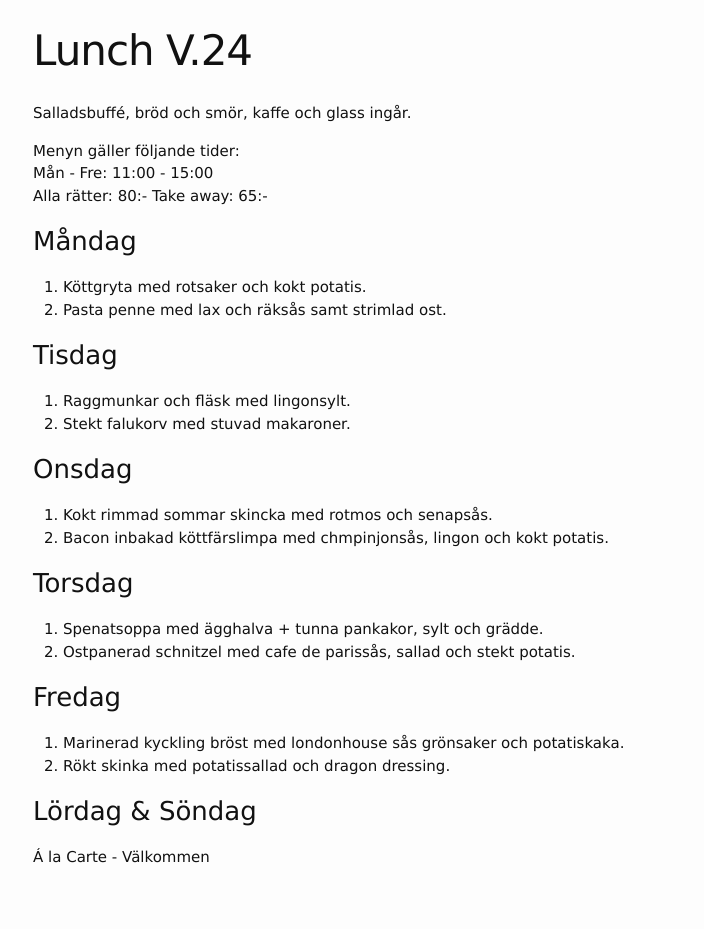
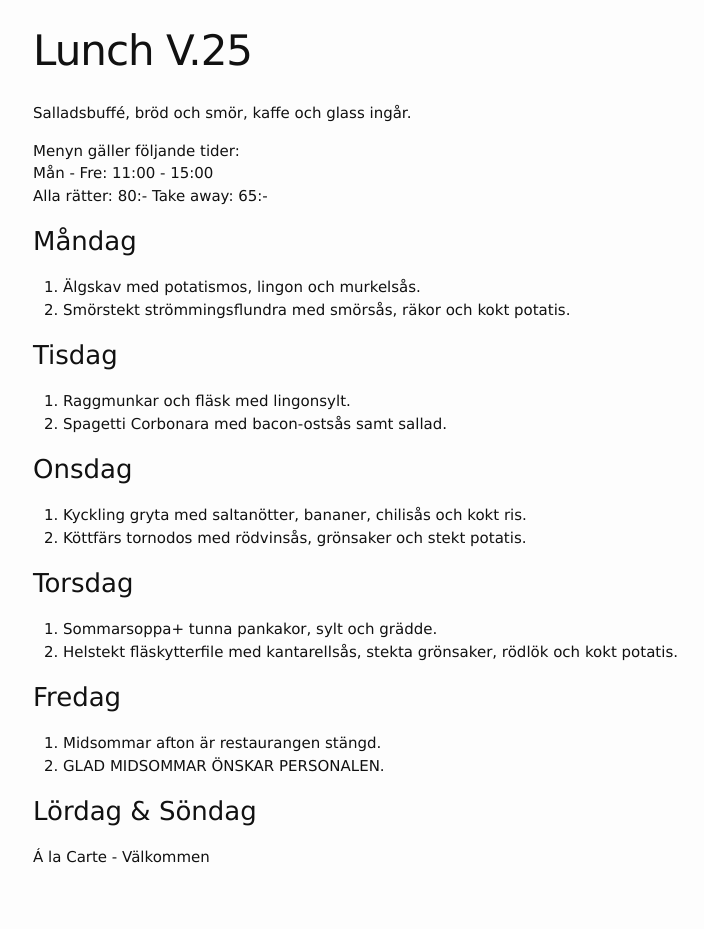
Before and after one commit to FarInn62/farinn62.github.io, a Jekyll site: the page built from lunch.md, in a window 1280 px wide. Shown: the whole page, without its empty margins (237-941 px from the left). Built offline with Jekyll 4.4.1, drawn with Linux system fonts in a browser that asks for light colours.

Commit message:
Update lunch.md

```diff
--- a/lunch.md
+++ b/lunch.md
@@ -1,6 +1,6 @@
 ---
 layout: foodmenu
-title: Lunch V.24
+title: Lunch V.25
 permalink: /lunch/
 published: true
 ---
@@ -12,28 +12,28 @@ Alla rätter: 80:- Take away: 65:-
 
 ### Måndag
 
-1. Köttgryta med rotsaker och kokt potatis.
-2. Pasta penne med lax och räksås samt strimlad ost.
+1. Älgskav med potatismos, lingon och murkelsås.
+2. Smörstekt strömmingsflundra med smörsås, räkor och kokt potatis.
 
 ### Tisdag
 
 1. Raggmunkar och fläsk med lingonsylt.
-2. Stekt falukorv med stuvad makaroner.
+2. Spagetti Corbonara med bacon-ostsås samt sallad.
 
 ### Onsdag
 
-1. Kokt rimmad sommar skincka med rotmos och senapsås.
-2. Bacon inbakad köttfärslimpa med chmpinjonsås, lingon och kokt potatis.
+1. Kyckling gryta med saltanötter, bananer, chilisås och kokt ris.
+2. Köttfärs tornodos med rödvinsås, grönsaker och stekt potatis.
 
 ### Torsdag
 
- 1. Spenatsoppa med ägghalva + tunna pankakor, sylt och grädde.
- 2. Ostpanerad schnitzel med cafe de parissås, sallad och stekt potatis.
+ 1. Sommarsoppa+ tunna pankakor, sylt och grädde.
+ 2. Helstekt fläskytterfile med kantarellsås, stekta grönsaker, rödlök och kokt potatis.
 
 ### Fredag
 
-1. Marinerad kyckling bröst med londonhouse sås grönsaker och potatiskaka.
-2. Rökt skinka med potatissallad och dragon dressing.
+1. Midsommar afton är restaurangen stängd.
+2. GLAD MIDSOMMAR ÖNSKAR PERSONALEN.
 
 ### Lördag & Söndag
 Á la Carte - Välkommen
```
